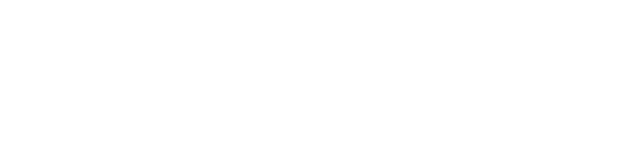
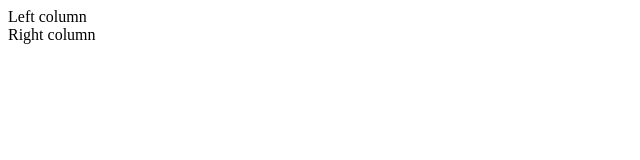
Before and after one commit to Gytzum/3-auth, a plain HTML site: page index.html in a window 1280 px wide. Shown: the whole page, without its empty margins (0-640 px from the left). Drawn offline with Linux system fonts and the light colour scheme.

Commit message:
Initial HTML

```diff
--- a/index.html
+++ b/index.html
@@ -8,6 +8,13 @@
     <title>Sign Up</title>
 </head>
 <body>
-
+    <main>
+        <div>
+            Left column
+        </div>
+        <div>
+            Right column
+        </div>
+    </main>
 </body>
 </html>
```
